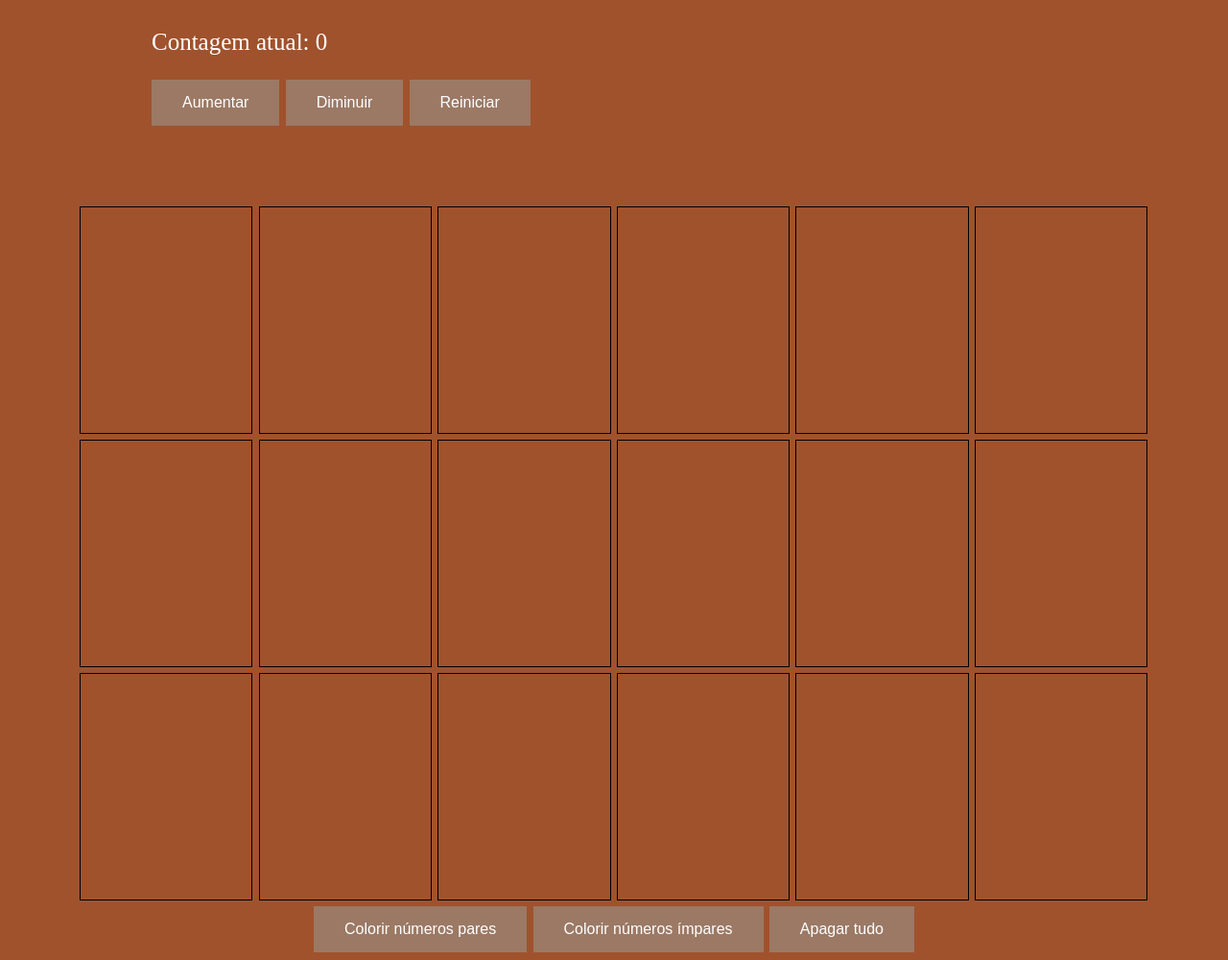
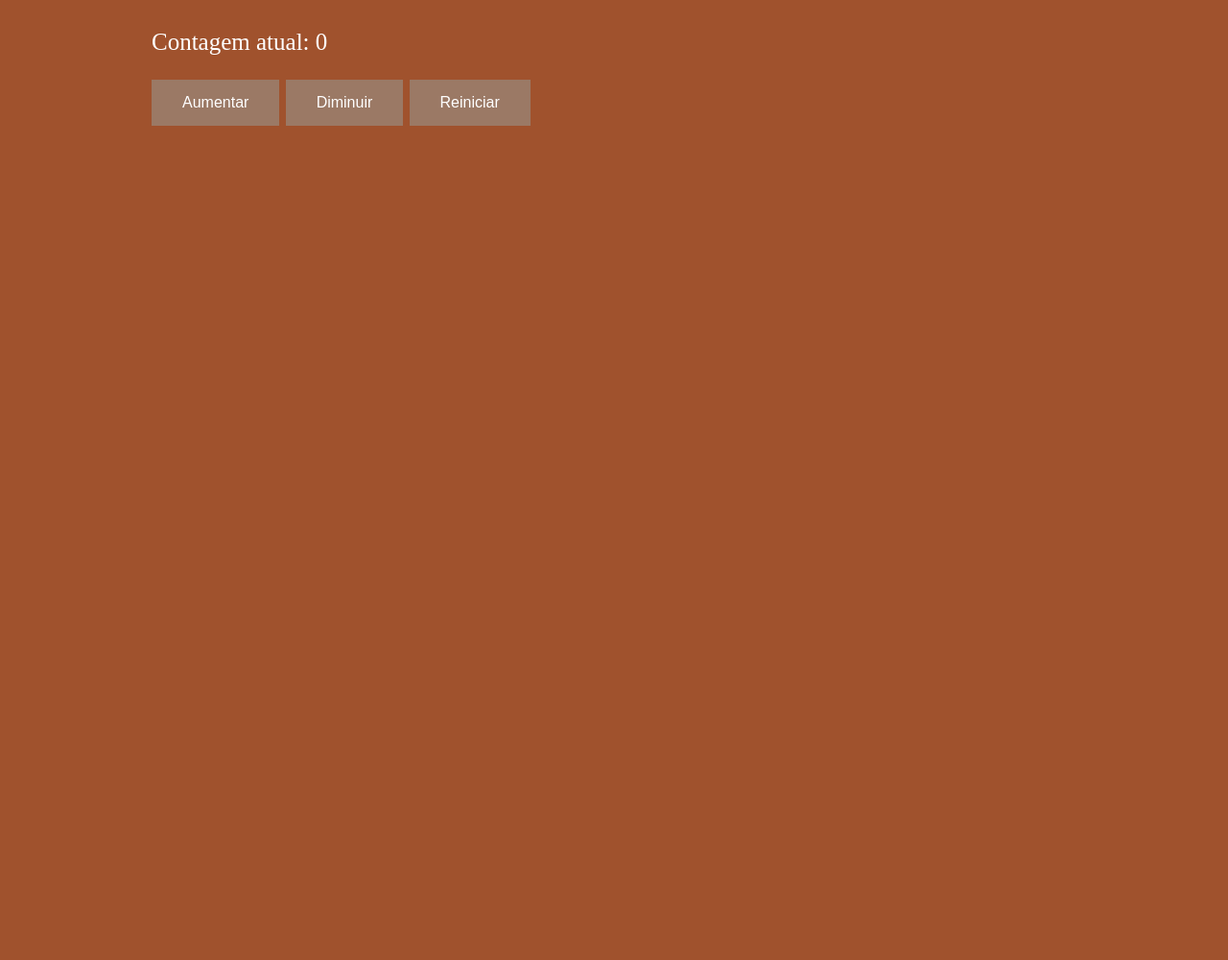
Before and after one commit to marianaferr0ni/ex3branch-merge, a plain HTML site: page index.html in a window 1280 px wide. Shown: the part 615-1615 px from the top of the page at 96% size. After the commit the page ends 800 px from the top, so only its background shows below. Drawn offline with Linux system fonts and the light colour scheme.

Commit message:
commit inicial

```diff
--- a/index.html
+++ b/index.html
@@ -25,37 +25,6 @@
           <button id="reiniciar1">Reiniciar</button>
       </div>
   </div>
-
-    <br/><br/><br/>
-    <div class="linha">
-        <div id="q1" class="impar" onclick="mudarAqui(this)"> </div>
-        <div id="q2" class="par" onclick="mudarAqui(this)"> </div>
-        <div id="q3" class="impar" onclick="mudarAqui(this)"> </div>
-        <div id="q4" class="par" onclick="mudarAqui(this)"> </div>
-        <div id="q5" class="impar" onclick="mudarAqui(this)"> </div>
-        <div id="q6" class="par" onclick="mudarAqui(this)"> </div>
-      </div>
-      <div class="linha">
-        <div id="q7" class="impar" onclick="mudarAqui(this)"> </div>
-        <div id="q8" class="par" onclick="mudarAqui(this)"> </div>
-        <div id="q9" class="impar" onclick="mudarAqui(this)"> </div>
-        <div id="q10" class="par" onclick="mudarAqui(this)"> </div>
-        <div id="q11" class="impar" onclick="mudarAqui(this)"> </div>
-        <div id="q12" class="par" onclick="mudarAqui(this)"> </div>
-      </div>
-      <div class="linha">
-        <div id="q13" class="impar" onclick="mudarAqui(this)"> </div>
-        <div id="q14" class="par" onclick="mudarAqui(this)"> </div>
-        <div id="q15" class="impar" onclick="mudarAqui(this)"> </div>
-        <div id="q16" class="par" onclick="mudarAqui(this)"> </div>
-        <div id="q17" class="impar" onclick="mudarAqui(this)"> </div>
-        <div id="q18" class="par" onclick="mudarAqui(this)"> </div>
-      </div>
-      <center>
-        <button onclick="mudarPar()">Colorir números pares</button>
-        <button onclick="mudarImpar()">Colorir números ímpares</button>
-        <button onclick="apagarTudo()">Apagar tudo</button>
-      </center>
   <script src="script.js"></script>
 </body>
 </html>
```
Also changed, not shown: jogo.html (added). Lines whose indentation alone changed are shown as unchanged.
